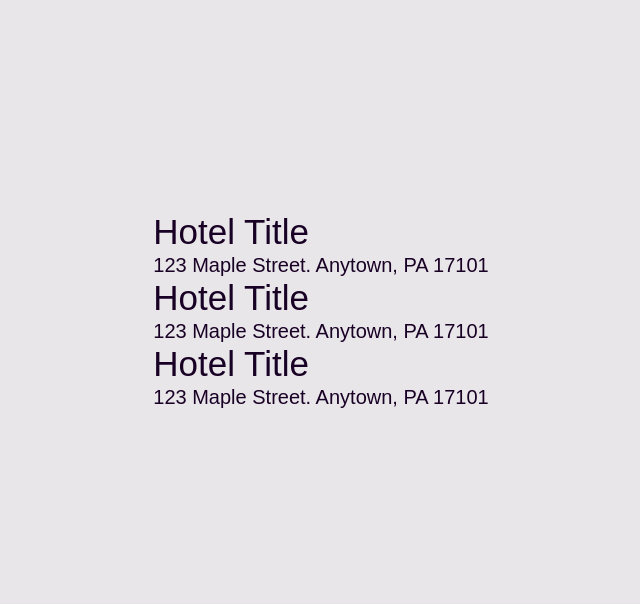
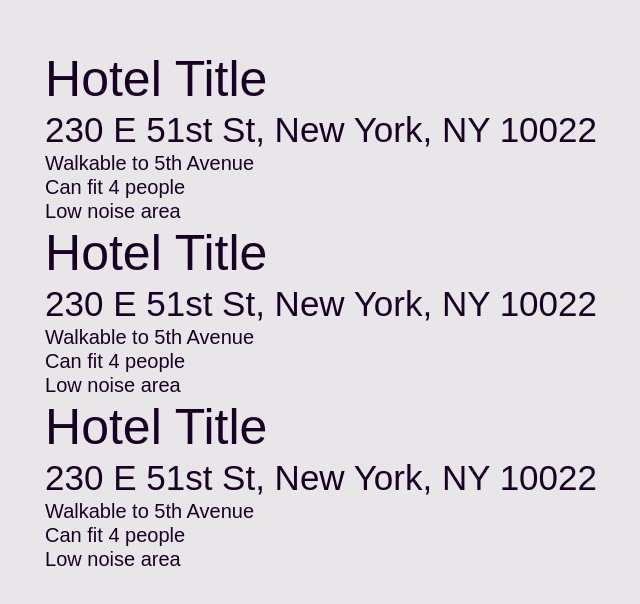
Before and after one commit to zaidcontractor/ai-powered-hotel-search, a React (Vite) app in the folder frontend/hotel-frontend/: page /results in a window 1280 px wide. Shown: the part 110-714 px from the top of the page, without its empty margins (319-959 px from the left). Built offline with nearby package versions, Linux system fonts and the light colour scheme; a web font is replaced by a local one.

Commit message:
Making template for results

```diff
--- a/frontend/hotel-frontend/src/components/Result.jsx
+++ b/frontend/hotel-frontend/src/components/Result.jsx
@@ -1,11 +1,14 @@
-//import "../styles/Result.css";
+import "../styles/Results.css";
 
 function Result() {
   return (
     <>
       <div className="v-flex">
-        <h5>Hotel Title</h5>
-        <p>123 Maple Street. Anytown, PA 17101</p>
+        <h4>Hotel Title</h4>
+        <h5>230 E 51st St, New York, NY 10022</h5>
+        <p>Walkable to 5th Avenue</p>
+        <p>Can fit 4 people</p>
+        <p>Low noise area</p>
       </div>
     </>
   );
```
Also changed, not shown: frontend/hotel-frontend/src/styles/Results.css (renamed from frontend/hotel-frontend/src/styles/Result.css).
